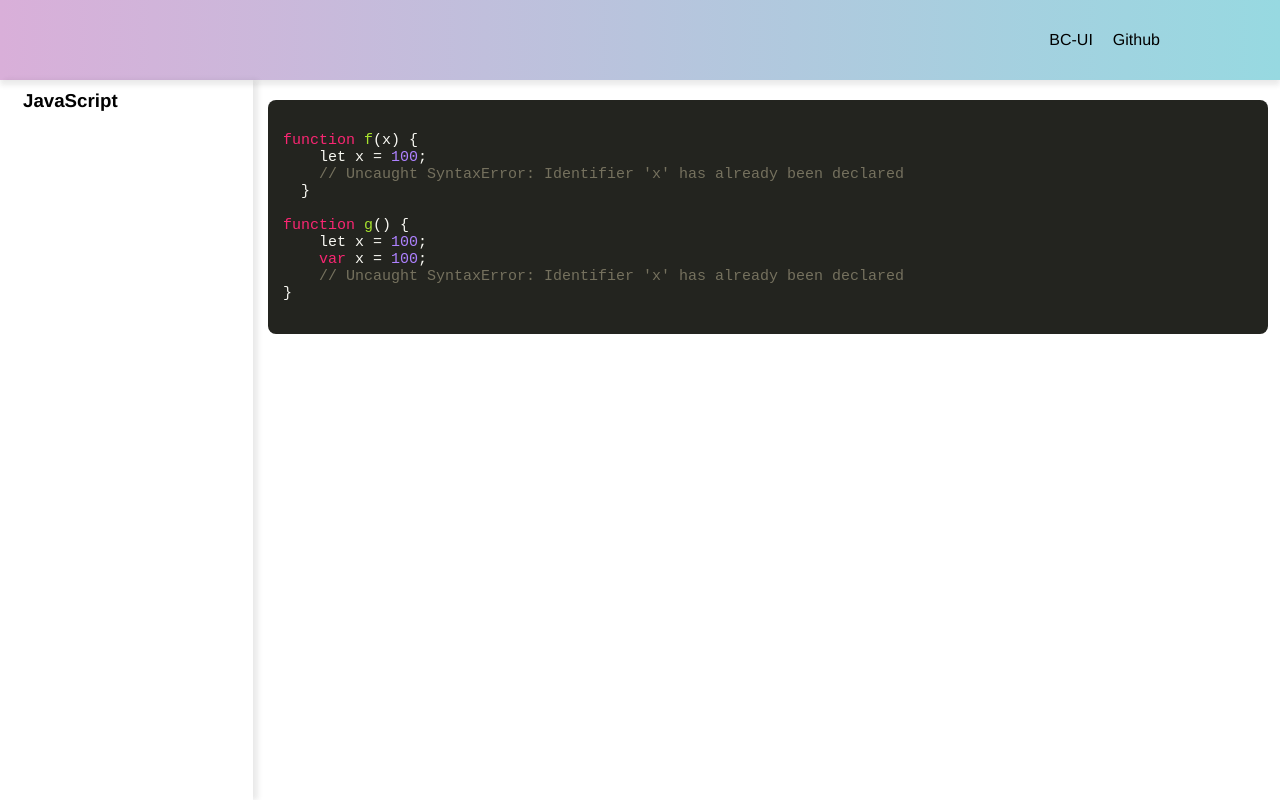
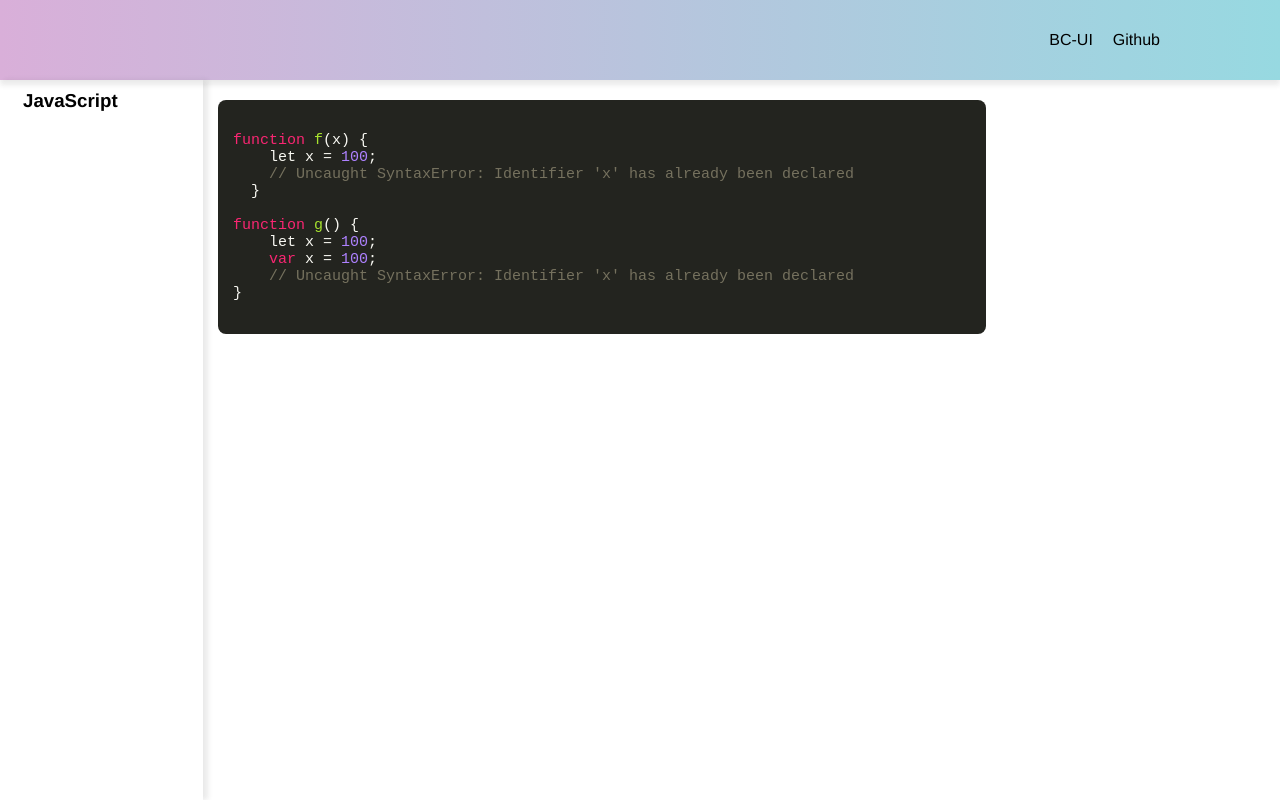
Before and after one commit to bc-baicha/bc-blog, a Vue app: page /#/doc/letConst in a window 1280 px wide. Built offline with nearby package versions, Linux system fonts and the light colour scheme.

Commit message:
fix:修改css样式

```diff
--- a/src/components/Directory.vue
+++ b/src/components/Directory.vue
@@ -47,7 +47,9 @@ export default {
 </script>
 <style lang="less" scoped>
 .dir-aside {
-  width: 250px;
+  width: 14vw;
+  min-width: 200px;
+  overflow-x: auto;
   h3 {
     display: flex;
     align-items: center;
--- a/src/components/Topnav.vue
+++ b/src/components/Topnav.vue
@@ -5,7 +5,7 @@
         <use xlink:href="#icon-home"></use>
       </svg>
     </div>
-    <div>
+    <div class="right">
       <a target="_blank" href="https://bc-baicha.github.io/baicha-ui-website/#/"
         >BC-UI</a
       >
@@ -42,6 +42,11 @@ export default {
   padding: 0 100px;
   box-shadow: 0 5px 5px rgba(#333, 0.1);
   z-index: 10;
+  @media (max-width: 550px) {
+    .right {
+      display: none;
+    }
+  }
   &.bcColor {
     background-color: #d9afd9;
     background-image: linear-gradient(90deg, #d9afd9 0%, #97d9e1 100%);
--- a/src/index.less
+++ b/src/index.less
@@ -8,6 +8,7 @@ body {
 }
 &::-webkit-scrollbar {
   width: 2px;
+  height: 2px;
   background: white;
 }
 &::-webkit-scrollbar-corner, /* 滚动条角落 */
@@ -27,7 +28,7 @@ body {
 }
 
 pre {
-  width: 1000px;
+  width: 60vw;
   margin: 0;
   > code {
     border-radius: 8px;
```
